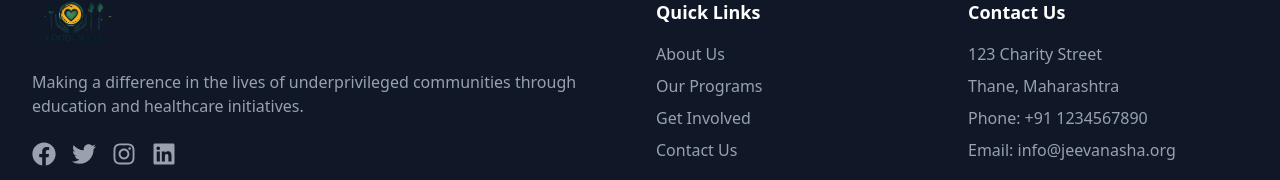
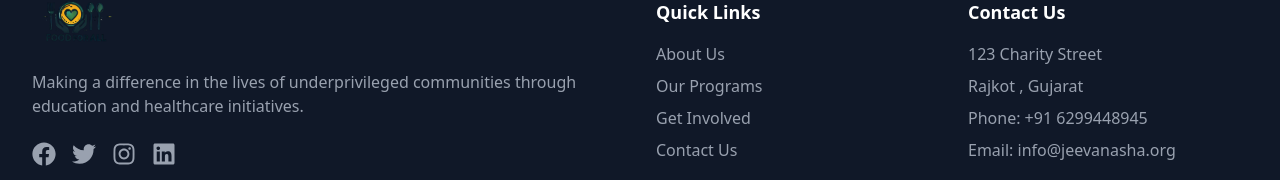
Before and after one commit to Joshankumar6299/Project_React, a React (Vite) app in the folder Frontend/: page /register in a window 1280 px wide. Shown: the part 850-1030 px from the top of the page. Built offline with nearby package versions, Linux system fonts and the light colour scheme.

Commit message:
Update contact information in Footer component for accuracy

```diff
--- a/Frontend/src/components/Footer.jsx
+++ b/Frontend/src/components/Footer.jsx
@@ -62,8 +62,8 @@ export default function Footer() {
             <h3 className="text-lg font-semibold mb-4">Contact Us</h3>
             <ul className="space-y-2 text-gray-400">
               <li>123 Charity Street</li>
-              <li>Thane, Maharashtra</li>
-              <li>Phone: +91 1234567890</li>
+              <li>Rajkot , Gujarat</li>
+              <li>Phone: +91 6299448945</li>
               <li>Email: info@jeevanasha.org</li>
             </ul>
           </div>
```
